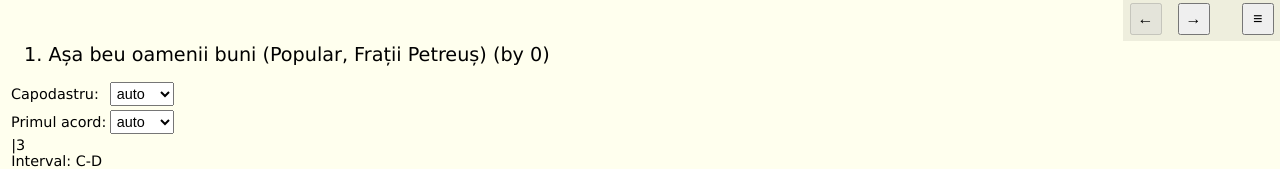
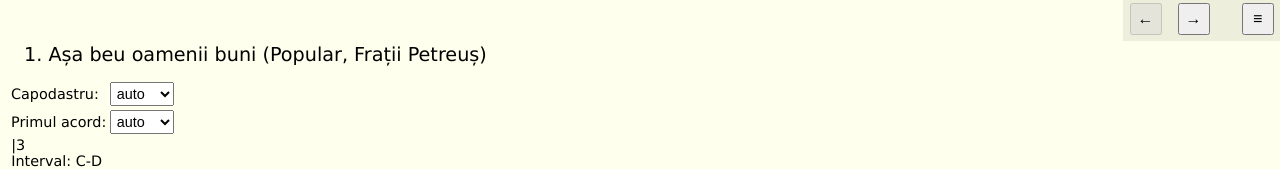
Before and after one commit to mciobanu/songbook, a React (Create React App) app: page /song-by-position/1 in a window 1280 px wide. Shown: the top 169 px of the page. Built offline with nearby package versions, Linux system fonts and the light colour scheme.

Commit message:
Better song title in SongPage

```diff
--- a/src/pages/SongPage.tsx
+++ b/src/pages/SongPage.tsx
@@ -54,12 +54,19 @@ export const SongPage = ({
         setSongNumber(numSngPos);
     }, [numSngPos, setSongNumber]);
 
+    const getTitle = () => {
+        //return `${numSngPos}. ${getFullTitle(sortedSong.song)}`;
+        return sortType === SortType.position
+            ? `${sortedSong.song.index}. ${getFullTitle(sortedSong.song)}`
+            : `${getFullTitle(sortedSong.song)} (${sortedSong.song.index})`;
+    };
+
     return (
         <div onClick={optionallyHideMenu}>
             <NavigatingRootMenuWidget songNumber={songNumber} sortType={sortType}
                 expandedMenu={expandedMenu} setExpandedMenu={setExpandedMenu}
                 songRenderConfig={songRenderConfig} setSongRenderConfig={setSongRenderConfig}/>
-            <p className="songTitle">{numSngPos}. {getFullTitle(sortedSong.song)} (by {sortType})</p>
+            <p className="songTitle">{getTitle()}</p>
             <SongWidget song={sortedSong.song} songRenderConfig={songRenderConfig} capoCbBVal={capoCbBVal}
                 setCapoCbBVal={setCapoCbBVal} miscConfig={miscConfig}/>
         </div>
```
Also changed, not shown: 1 other file (tests, documents, lock files or other folders).
